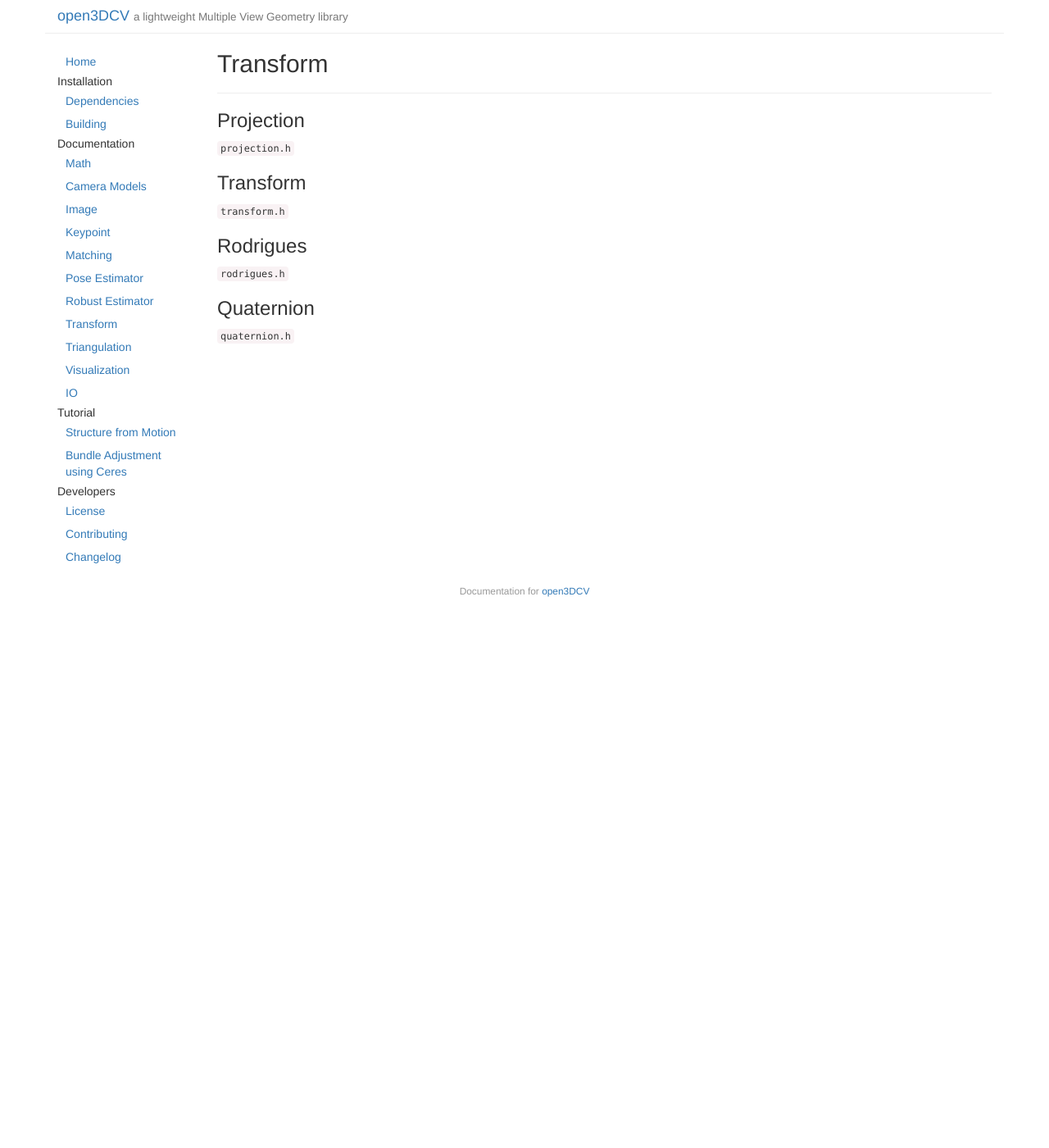
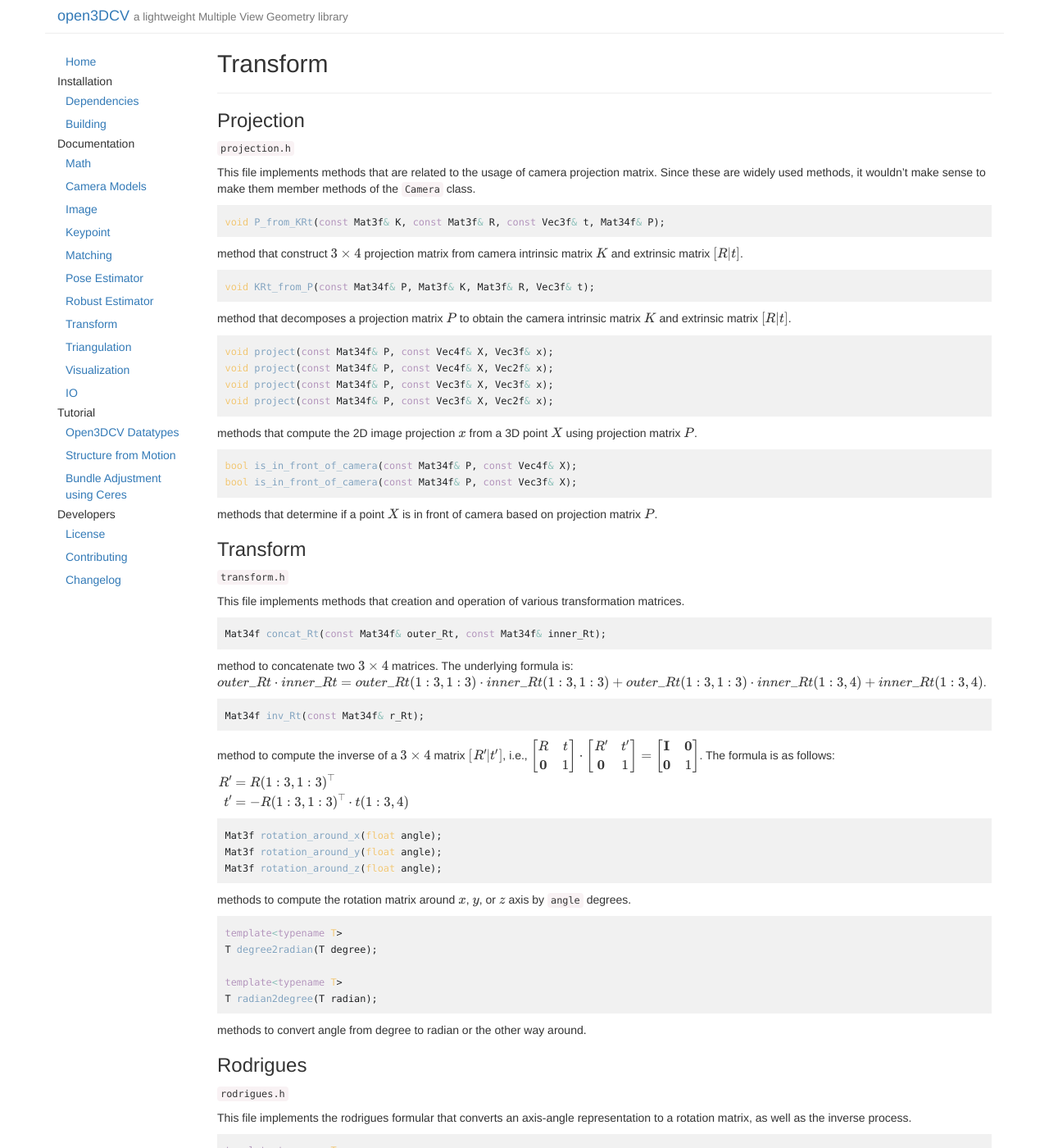
Before and after one commit to imkaywu/open3DCV, a Jekyll site: the page built from docs/_posts/2017-09-28-transform.md, in a window 1280 px wide and 1400 px high. Shown: the whole window at 82% size. Built offline with Jekyll 4.4.1, drawn with Linux system fonts in a browser that asks for light colours; formulas are drawn with MathJax 3; some of the changed text lies outside the part shown.

Commit message:
update doc: transform, update tutorial: add data types

````diff
--- a/docs/_posts/2017-09-28-transform.md
+++ b/docs/_posts/2017-09-28-transform.md
@@ -8,12 +8,97 @@
 ### Projection
 `projection.h`
 
+This file implements methods that are related to the usage of camera projection matrix. Since these are widely used methods, it wouldn't make sense to make them member methods of the `Camera` class.
+
+```cpp
+void P_from_KRt(const Mat3f& K, const Mat3f& R, const Vec3f& t, Mat34f& P);
+```
+method that construct $$3\times 4$$ projection matrix from camera intrinsic matrix $$K$$ and extrinsic matrix $$\begin{bmatrix}R | t\end{bmatrix}$$.
+
+```cpp
+void KRt_from_P(const Mat34f& P, Mat3f& K, Mat3f& R, Vec3f& t);
+```
+method that decomposes a projection matrix $$P$$ to obtain the camera intrinsic matrix $$K$$ and extrinsic matrix $$\begin{bmatrix}R | t\end{bmatrix}$$.
+
+```cpp
+void project(const Mat34f& P, const Vec4f& X, Vec3f& x);
+void project(const Mat34f& P, const Vec4f& X, Vec2f& x);
+void project(const Mat34f& P, const Vec3f& X, Vec3f& x);
+void project(const Mat34f& P, const Vec3f& X, Vec2f& x);
+```
+methods that compute the 2D image projection $$x$$ from a 3D point $$X$$ using projection matrix $$P$$.
+
+```cpp
+bool is_in_front_of_camera(const Mat34f& P, const Vec4f& X);
+bool is_in_front_of_camera(const Mat34f& P, const Vec3f& X);
+```
+methods that determine if a point $$X$$ is in front of camera based on projection matrix $$P$$.
 
 ### Transform
 `transform.h`
 
+This file implements methods that creation and operation of various transformation matrices.
+
+```cpp
+Mat34f concat_Rt(const Mat34f& outer_Rt, const Mat34f& inner_Rt);
+```
+method to concatenate two $$3\times 4$$ matrices. The underlying formula is:
+$$
+outer\_Rt \cdot inner\_Rt = outer\_Rt(1:3, 1:3) \cdot inner\_Rt(1:3, 1:3)+outer\_Rt(1:3, 1:3) \cdot inner\_Rt(1:3, 4)+inner\_Rt(1:3, 4)
+$$.
+
+```cpp
+Mat34f inv_Rt(const Mat34f& r_Rt);
+```
+method to compute the inverse of a $$3\times 4$$ matrix $$\begin{bmatrix}R' | t'\end{bmatrix}$$, i.e., $$\begin{bmatrix} R & t \\ \mathbf{0} & 1\end{bmatrix}\cdot \begin{bmatrix} R' & t' \\ \mathbf{0} & 1\end{bmatrix}=\begin{bmatrix} \mathbf{I} & \mathbf{0} \\ \mathbf{0} & 1\end{bmatrix}$$. The formula is as follows:
+$$
+\begin{align}
+R' &= R(1:3, 1:3)^\top\\
+t' &= -R(1:3, 1:3)^\top\cdot t(1:3, 4)
+\end{align}
+$$
+
+```cpp
+Mat3f rotation_around_x(float angle);
+Mat3f rotation_around_y(float angle);
+Mat3f rotation_around_z(float angle);
+```
+methods to compute the rotation matrix around $$x$$, $$y$$, or $$z$$ axis by `angle` degrees.
+
+```cpp
+template<typename T>
+T degree2radian(T degree);
+
+template<typename T>
+T radian2degree(T radian);
+```
+methods to convert angle from degree to radian or the other way around.
+
 ### Rodrigues
 `rodrigues.h`
 
+This file implements the rodrigues formular that converts an axis-angle representation to a rotation matrix, as well as the inverse process.
+```cpp
+template<typename T>
+void rodrigues(T* R, T* dR, const T* om);
+
+void rodrigues(Mat3f& r_R, Matf* r_dR, const Vec3f& r_om);
+```
+methods that convert from an axis-angle representation to a rotation matrix.
+
+```cpp
+template<typename T>
+void irodrigues(T* om, T* dR, const T* R);
+
+void irodrigues(Vec3f& r_om, Matf* r_dom, const Mat3f& r_R);
+```
+methods that convert from a rotation matrix to an axis-angle representation.
+
 ### Quaternion
 `quaternion.h`
+
+This file implements the quaternion form of the rotation matrix.
+
+```cpp
+to be done
+```
````
Also changed, not shown: docs/_posts/2017-09-28-pose-estimator.md (+3 -3 lines), docs/_posts/2017-09-28-structure-from-motion.md (+1 -1 lines), docs/_posts/2017-10-05-bundle-adjustment.md (+1 -1 lines), docs/_posts/2017-10-09-open3dcv-datatypes.md (added, +293 -0 lines), 5 other files.
